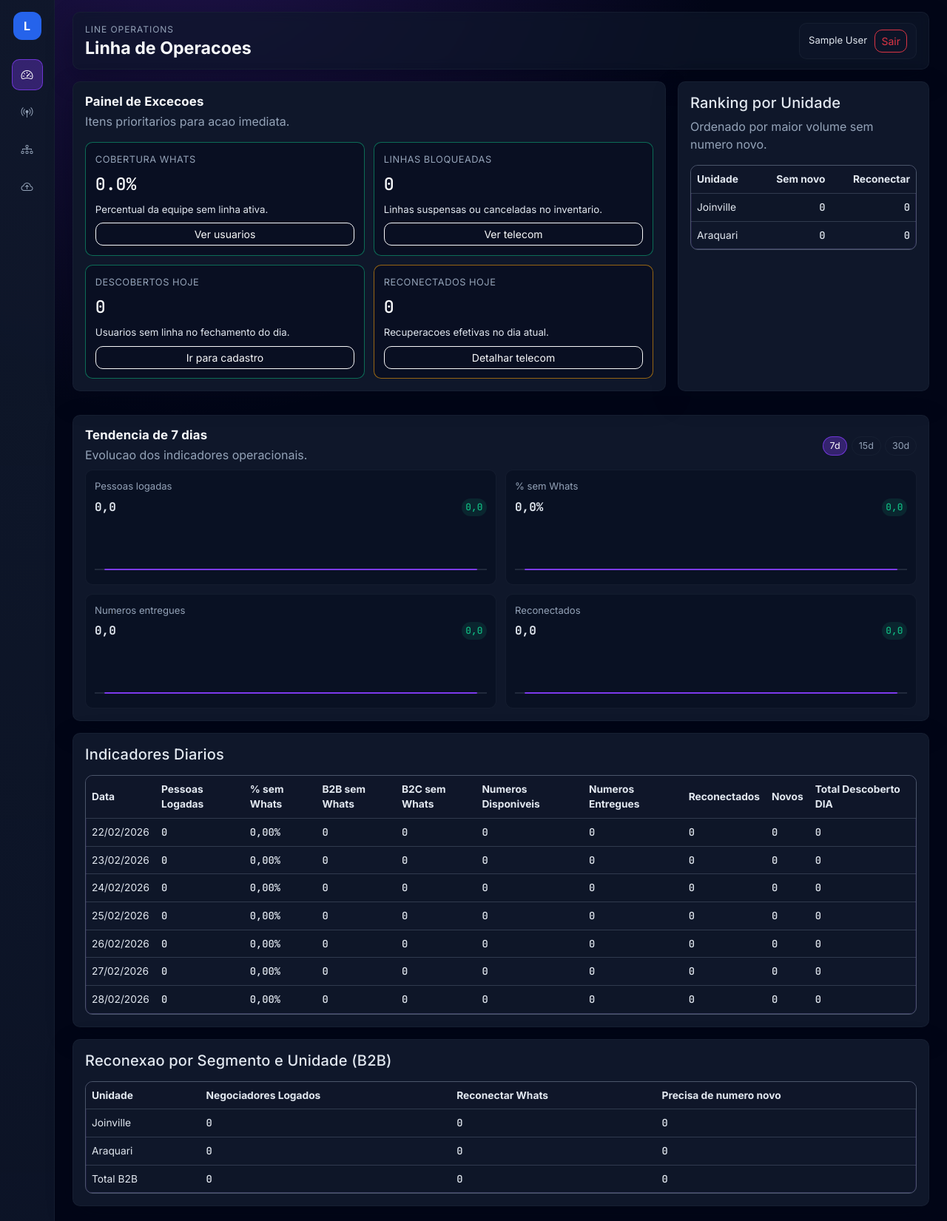
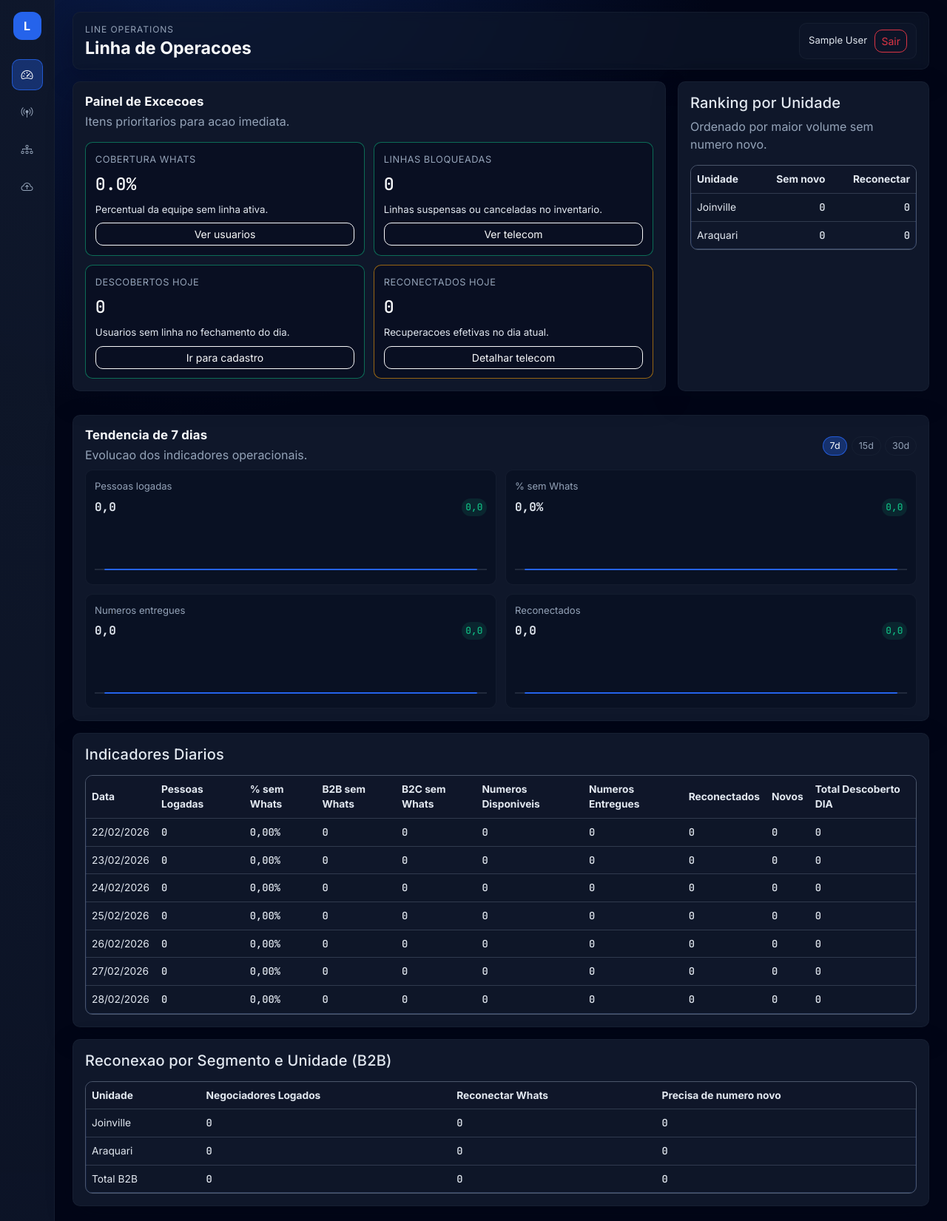
Before and after one commit to andresouza701/lineops, a Django app: page / in a window 1280 px wide. Shown: the whole page at 74% size. Run offline with Django 5.2, Linux system fonts and the light colour scheme; the visitor is signed in with stand-in values (Sample User, id 1); data that the repository does not hold is empty.

Commit message:
FIX FE2: Mudanca de cor

```diff
--- a/static/css/styles.css
+++ b/static/css/styles.css
@@ -17,7 +17,7 @@
     --font-mono: "JetBrains Mono", "SFMono-Regular", Consolas, monospace;
     --surface-glass: rgba(15, 23, 42, 0.65);
     --border-strong: rgba(148, 163, 184, 0.45);
-    --border-focus: rgba(124, 58, 237, 0.95);
+    --border-focus: rgba(37, 99, 235, 0.95);
 }
 
 * {
@@ -27,7 +27,7 @@
 body {
     margin: 0;
     font-family: var(--font-main);
-    background: radial-gradient(circle at 20% -10%, rgba(124, 58, 237, 0.25) 0, rgba(2, 6, 23, 0) 35%), var(--bg-main);
+    background: radial-gradient(circle at 20% -10%, rgba(37, 99, 235, 0.25) 0, rgba(2, 6, 23, 0) 35%), var(--bg-main);
     color: var(--text-main);
 }
 
@@ -99,14 +99,14 @@ h1, h2, h3, h4, h5, h6 {
 .rail-link:hover,
 .rail-link:focus-visible {
     color: #ffffff;
-    background: rgba(124, 58, 237, 0.25);
-    border-color: rgba(124, 58, 237, 0.6);
+    background: rgba(37, 99, 235, 0.25);
+    border-color: rgba(37, 99, 235, 0.6);
 }
 
 .rail-link.is-active {
     color: #ffffff;
-    background: rgba(124, 58, 237, 0.35);
-    border-color: rgba(124, 58, 237, 0.8);
+    background: rgba(37, 99, 235, 0.35);
+    border-color: rgba(37, 99, 235, 0.8);
 }
 
 .app-main {
@@ -214,7 +214,7 @@ h1, h2, h3, h4, h5, h6 {
 
 .metric-card:hover {
     transform: translateY(-2px);
-    border-color: rgba(124, 58, 237, 0.65);
+    border-color: rgba(37, 99, 235, 0.65);
 }
 
 .metric-label {
@@ -357,13 +357,13 @@ h1, h2, h3, h4, h5, h6 {
 
 .period-btn:hover {
     color: var(--text-strong);
-    border-color: rgba(124, 58, 237, 0.65);
+    border-color: rgba(37, 99, 235, 0.65);
 }
 
 .period-btn.is-active {
     color: #ffffff;
-    border-color: rgba(124, 58, 237, 0.85);
-    background: rgba(124, 58, 237, 0.35);
+    border-color: rgba(37, 99, 235, 0.85);
+    background: rgba(37, 99, 235, 0.35);
 }
 
 .flow-canvas {
@@ -403,8 +403,8 @@ h1, h2, h3, h4, h5, h6 {
 .line-card:focus-visible,
 .line-card.is-selected {
     transform: translateY(-1px);
-    border-color: rgba(124, 58, 237, 0.85);
-    box-shadow: 0 0 0 1px rgba(124, 58, 237, 0.35);
+    border-color: rgba(37, 99, 235, 0.85);
+    box-shadow: 0 0 0 1px rgba(37, 99, 235, 0.35);
 }
 
 .line-badge {
@@ -532,7 +532,7 @@ h1, h2, h3, h4, h5, h6 {
 .table-responsive {
     border-radius: 10px;
     border: 1px solid var(--border-strong);
-    box-shadow: inset 0 0 0 1px rgba(124, 58, 237, 0.12);
+    box-shadow: inset 0 0 0 1px rgba(37, 99, 235, 0.12);
 }
 
 .table {
@@ -540,7 +540,7 @@ h1, h2, h3, h4, h5, h6 {
     color: var(--text-main);
     --bs-table-bg: transparent;
     --bs-table-border-color: var(--border-color);
-    --bs-table-hover-bg: rgba(124, 58, 237, 0.12);
+    --bs-table-hover-bg: rgba(37, 99, 235, 0.12);
     --bs-table-color: var(--text-main);
 }
 
@@ -659,7 +659,7 @@ input:focus,
 select:focus,
 textarea:focus {
     border-color: var(--border-focus);
-    box-shadow: 0 0 0 0.22rem rgba(124, 58, 237, 0.24), inset 0 1px 0 rgba(255, 255, 255, 0.04);
+    box-shadow: 0 0 0 0.22rem rgba(37, 99, 235, 0.24), inset 0 1px 0 rgba(255, 255, 255, 0.04);
     background: rgba(15, 23, 42, 0.95);
     color: #ffffff;
 }
@@ -705,7 +705,7 @@ textarea:focus {
 }
 
 .auth-background {
-    background: radial-gradient(circle at 20% 20%, rgba(124, 58, 237, 0.35), transparent 50%), var(--bg-main);
+    background: radial-gradient(circle at 20% 20%, rgba(37, 99, 235, 0.35), transparent 50%), var(--bg-main);
 }
 
 .auth-card {
--- a/static/js/dashboard.js
+++ b/static/js/dashboard.js
@@ -33,7 +33,7 @@
         ctx.stroke();
 
         ctx.lineWidth = 2;
-        ctx.strokeStyle = "#7c3aed";
+        ctx.strokeStyle = "#2563eb";
         ctx.beginPath();
 
         points.forEach((value, index) => {
```
